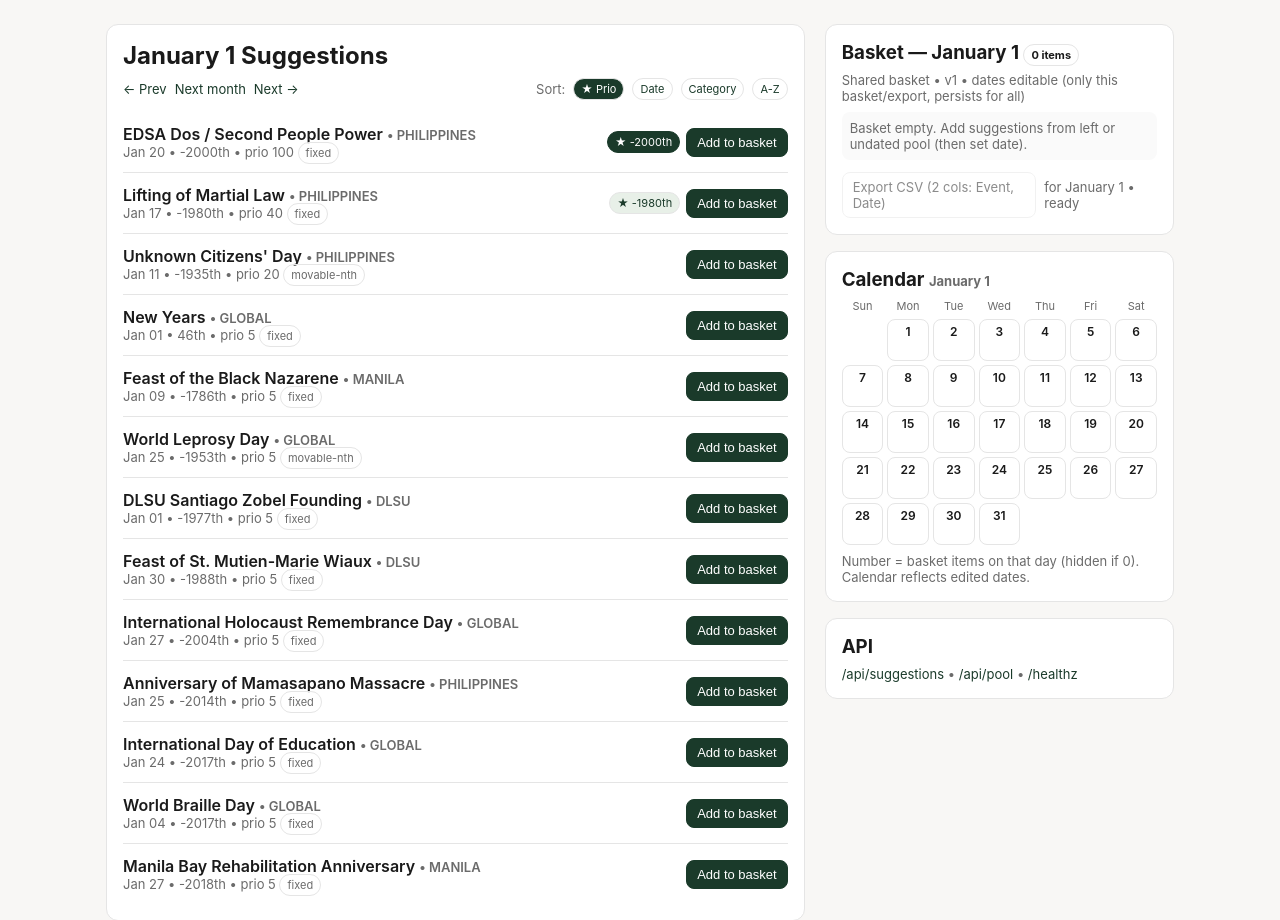
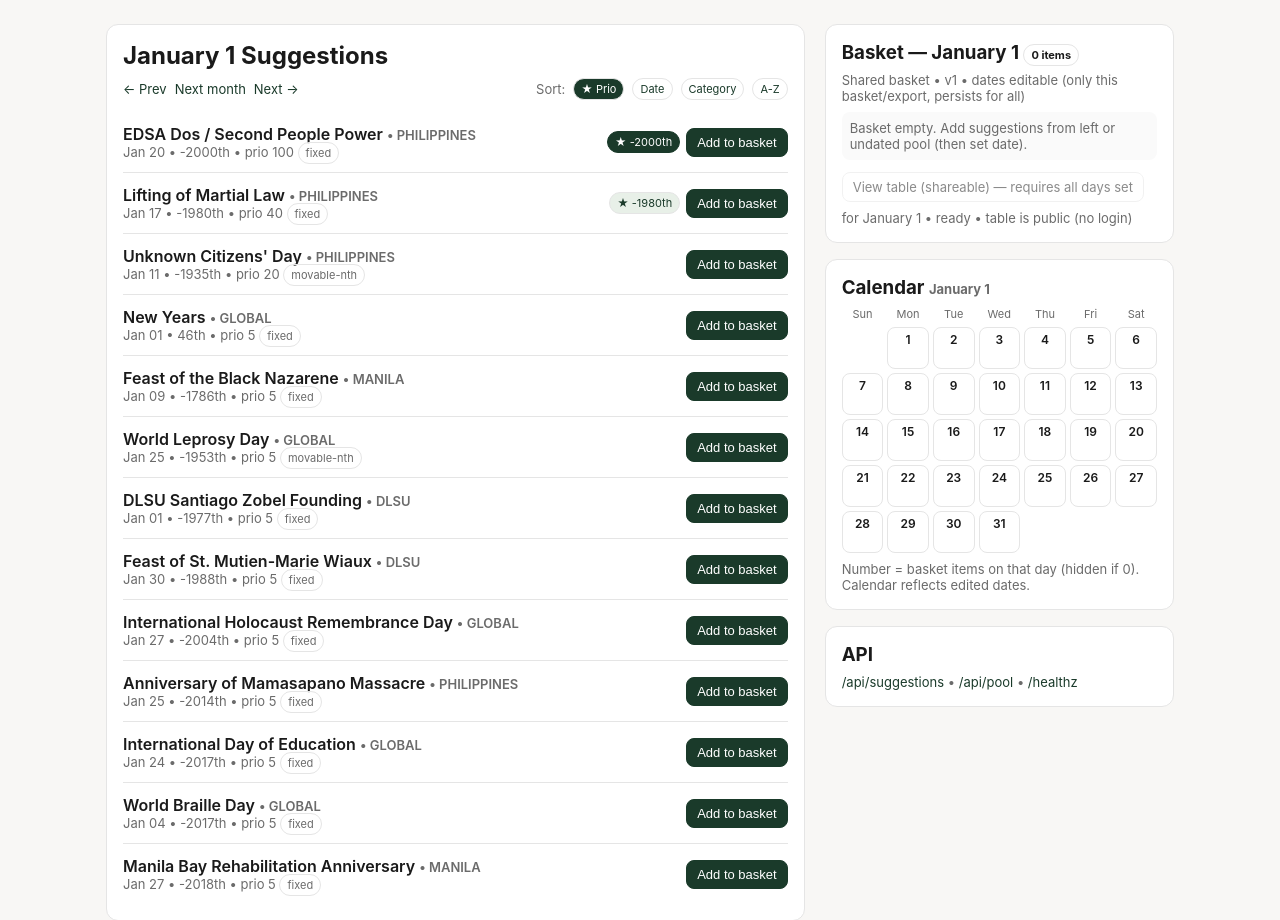
Before and after one commit to thelasallian/tls-event-suggester, a FastAPI app: page /1/1 in a window 1280 px wide. Shown: the part 70-990 px from the top of the page. Run offline with FastAPI, Linux system fonts and the light colour scheme; data comes from the database, SQL or seed files in the repository; data that the repository does not hold is empty.

Commit message:
feat: table view per month:year (2 cols, shareable no login) — replaces CSV as primary, public via nginx bypass

```diff
--- a/app/main.py
+++ b/app/main.py
@@ -355,6 +355,32 @@ def update_pick_date(request: Request, year: int, month: int, event_id: str = Fo
     con.close()
     return RedirectResponse(url=f"/{year}/{month}", status_code=303)
 
+@app.get("/{year}/{month}/table", response_class=HTMLResponse)
+def table_basket(request: Request, year: int, month: int):
+    # Shareable table (no login required) — 2 cols: Event, Date
+    issue, picks = get_issue(year, month)
+    ev_by_id = {e["id"]: e for e in ALL}
+    events_by_id = {e["id"]: e for e in compute_for_month(year, month)}
+    rows = []
+    for p in picks:
+        ev = ev_by_id.get(p["event_id"])
+        title = ev["title"] if ev else p["event_id"]
+        cd = p["custom_date"] if "custom_date" in p.keys() and p["custom_date"] else None
+        if cd:
+            date_str = cd
+        else:
+            comp = events_by_id.get(p["event_id"])
+            if comp and comp["date"]:
+                date_str = comp["date"].isoformat()
+            elif ev and ev.get("day") and ev.get("month"):
+                try: date_str = compute_fixed_date(year, ev["month"], ev["day"]).isoformat()
+                except: date_str = ""
+            else:
+                date_str = ""
+        rows.append((title, date_str))
+    rows.sort(key=lambda x: (x[1] or "9999-12-31", x[0]))
+    return templates.TemplateResponse("table.html", {"request": request, "year": year, "month": month, "month_name": datetime.date(year, month, 1).strftime("%B"), "rows": rows, "now": datetime.datetime.now()})
+
 @app.get("/{year}/{month}/export")
 def export_basket(request: Request, year: int, month: int):
     # 2 columns: Event, Date (for the year) — uses custom_date if set, else computed
--- a/app/templates/month.html
+++ b/app/templates/month.html
@@ -127,15 +127,16 @@ function doSearch(){
 {% endfor %}
 {% if not picks %}<div class="small" style="padding:8px;background:#fafafa;border-radius:8px">Basket empty. Add suggestions from left or undated pool (then set date).</div>{% endif %}
 {% if picks and not all_days_set %}
-<div class="small" style="margin-top:10px;padding:8px;background:#fff3cd;border:1px solid #ffe69c;border-radius:8px;color:#664d03">⚠️ {{ missing_count }} item(s) have no day set. Set a day for each basket item (day 1–{{ days_in_month }}) before export.</div>
+<div class="small" style="margin-top:10px;padding:8px;background:#fff3cd;border:1px solid #ffe69c;border-radius:8px;color:#664d03">⚠️ {{ missing_count }} item(s) have no day set. Set a day for each basket item (day 1–{{ days_in_month }}) before sharing.</div>
 {% endif %}
-<div style="margin-top:12px;display:flex;gap:8px;align-items:center">
+<div style="margin-top:12px;display:flex;gap:8px;align-items:center;flex-wrap:wrap">
 {% if all_days_set and picks %}
-<a href="/{{ year }}/{{ month }}/export" class="btn primary">Export CSV (2 cols: Event, Date)</a>
+<a href="/{{ year }}/{{ month }}/table" class="btn primary" target="_blank">View table (2 cols: Event, Date) — shareable</a>
+<a href="/{{ year }}/{{ month }}/export" class="btn">Download CSV</a>
 {% else %}
-<span class="btn" style="opacity:0.5;pointer-events:none">Export CSV (2 cols: Event, Date)</span>
+<span class="btn" style="opacity:0.5;pointer-events:none">View table (shareable) — requires all days set</span>
 {% endif %}
-<span class="small">for {{ month_name }} {{ year }} • {% if all_days_set %}ready{% else %}requires all days set{% endif %}</span>
+<span class="small">for {{ month_name }} {{ year }} • {% if all_days_set %}ready{% else %}requires all days set{% endif %} • table is public (no login)</span>
 </div>
 </div>
 
```
Also changed, not shown: app/templates/table.html (added, +40 -0 lines), 1 other file.
